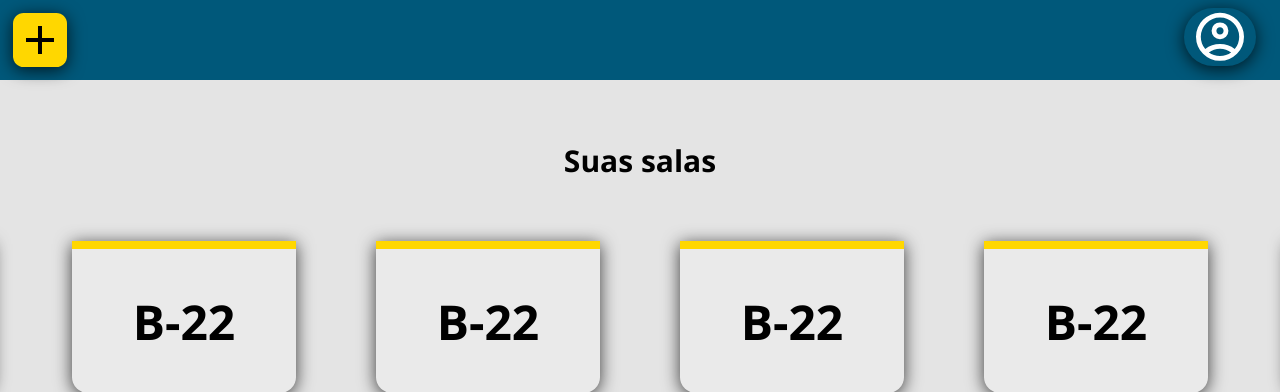
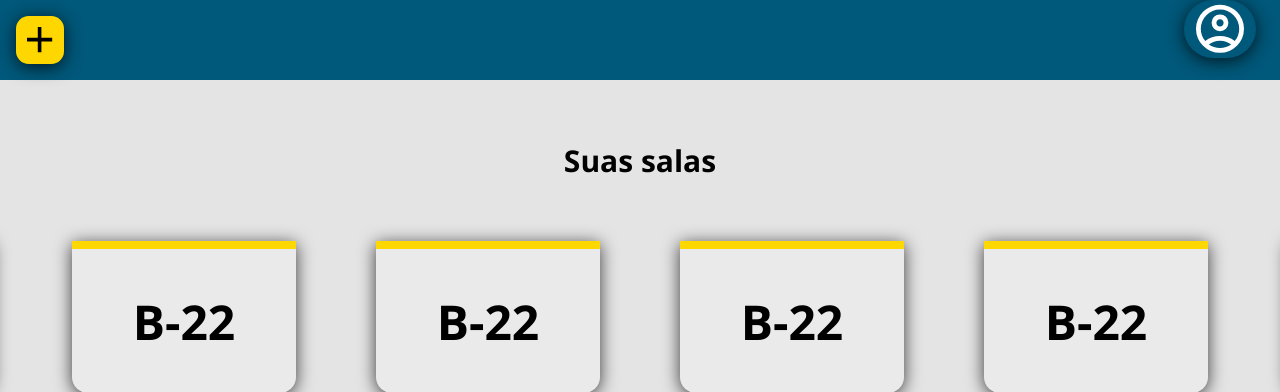
Before and after one commit to FelipeOliveira8/TagSeek, a PHP site: page /php/main.php in a window 1280 px wide. Shown: the top 392 px of the page. Run offline with PHP 8.4, Linux system fonts and the light colour scheme.

Commit message:
fim da primeira parte do frontend da pagina principal

```diff
--- a/css/main.css
+++ b/css/main.css
@@ -18,8 +18,8 @@ body{
     display: flex;
 }
 .p-info{
-    width: 4em;
-    height: 4em;
+    width: 3em;
+    height: 3em;
     background-color: #FFD700;
     border-radius: 0.8em;
     margin: auto;
@@ -51,7 +51,6 @@ body{
     height: 4em;
     background-color: transparent;
     border-style: none;
-    margin: auto;
     margin-right: 1em;
     cursor:pointer;
 }
@@ -106,6 +105,7 @@ body{
     display: flex;
     text-decoration: none;
     color: black;
+    margin: auto;
     transition: .5s;
     margin-left: 2em;
     margin-right: 2em;
@@ -245,3 +245,45 @@ body{
 .sub-menu-link:hover span{
     transform: translateX(5px);
 }
+
+.sub-menu-wrap2{
+    position: absolute;
+    left: 5%;
+    width: 320px;
+    overflow: hidden;
+    transition: max-height 0.5s;
+    background: #fff;
+    border-radius: 1em;
+    display: flex;
+    flex-direction: column;
+    justify-content: center;
+    align-items: center;
+    cursor: default;
+    max-height: 0px;
+    transition: .5s;
+}
+
+.sub-menu-wrap2.open-menu2{
+    max-height: 600px;
+    transition: .5s;
+}
+
+.sub-menu-wrap2 button{
+    margin-top: 1em;
+    margin-bottom: 1em;
+    width: 15em;
+    height: 3em;
+    border: none;
+    background-color: #FFD700;
+    text-align: center;
+    cursor: pointer;
+    border-radius: 2em;
+    box-shadow: 0px 1px 10px 0px rgba(0,0,0,0.75);
+    transition: .5s;
+}
+
+.sub-menu-wrap2 button:hover{
+    background-color: #ffe02e;
+    transition: .5s;
+    transform: scale(1.02);
+}
--- a/php/main.php
+++ b/php/main.php
@@ -8,11 +8,25 @@
     <title>Página principal</title>
 </head>
 <body>
-    <sect
-    ion class="s-main">
-        <button class="p-info">
+    <section class="s-main">
+        <nav class="p-info" onclick="toggleMenu2()">
             <svg xmlns="http://www.w3.org/2000/svg" height="24px" viewBox="0 -960 960 960" width="24px" fill="#5f6368"><path d="M440-440H200v-80h240v-240h80v240h240v80H520v240h-80v-240Z"/></svg>
-        </button>
+        <div class="sub-menu-wrap2" id="subMenu2">
+            <button onclick="alert('sala')">Cadastrar Sala</button>
+            <button onclick="alert('item')">Cadastrar Item</button>
+            <a href="#"><button>Cadastrar Colaborador</button></a>
+            <a href="#"><button>Ver Colaboradores</button></a>
+            <!--
+                <div class="sub-menu2">
+                <div class="user-info2">
+                    <div class="nome-perfil2">
+                        <h1>Banana</h1>
+                    </div>
+                </div>
+                </div>
+            -->
+        </div>
+        </nav>
         <nav class="profile" onclick="toggleMenu()">
             <svg xmlns="http://www.w3.org/2000/svg" height="24px" viewBox="0 -960 960 960" width="24px" fill="#5f6368"><path d="M234-276q51-39 114-61.5T480-360q69 0 132 22.5T726-276q35-41 54.5-93T800-480q0-133-93.5-226.5T480-800q-133 0-226.5 93.5T160-480q0 59 19.5 111t54.5 93Zm246-164q-59 0-99.5-40.5T340-580q0-59 40.5-99.5T480-720q59 0 99.5 40.5T620-580q0 59-40.5 99.5T480-440Zm0 360q-83 0-156-31.5T197-197q-54-54-85.5-127T80-480q0-83 31.5-156T197-763q54-54 127-85.5T480-880q83 0 156 31.5T763-763q54 54 85.5 127T880-480q0 83-31.5 156T763-197q-54 54-127 85.5T480-80Zm0-80q53 0 100-15.5t86-44.5q-39-29-86-44.5T480-280q-53 0-100 15.5T294-220q39 29 86 44.5T480-160Zm0-360q26 0 43-17t17-43q0-26-17-43t-43-17q-26 0-43 17t-17 43q0 26 17 43t43 17Zm0-60Zm0 360Z"/></svg>
             <div class="sub-menu-wrap" id="subMenu">
@@ -31,7 +45,7 @@
                 </div>
             </div>
         </nav>
-    </sect>
+    </section>
     <section class="salas-main">
         <h2>Suas salas</h2>
         <div class="suas-salas-d">
@@ -92,6 +106,13 @@
         function toggleMenu(){
             subMenu.classList.toggle("open-menu");
         }
+
+        let subMenu2 = document.getElementById("subMenu2");
+
+        function toggleMenu2(){
+            subMenu2.classList.toggle("open-menu2");
+            console.log("OK");
+        }
     </script>
     </section>
 </body>
```
